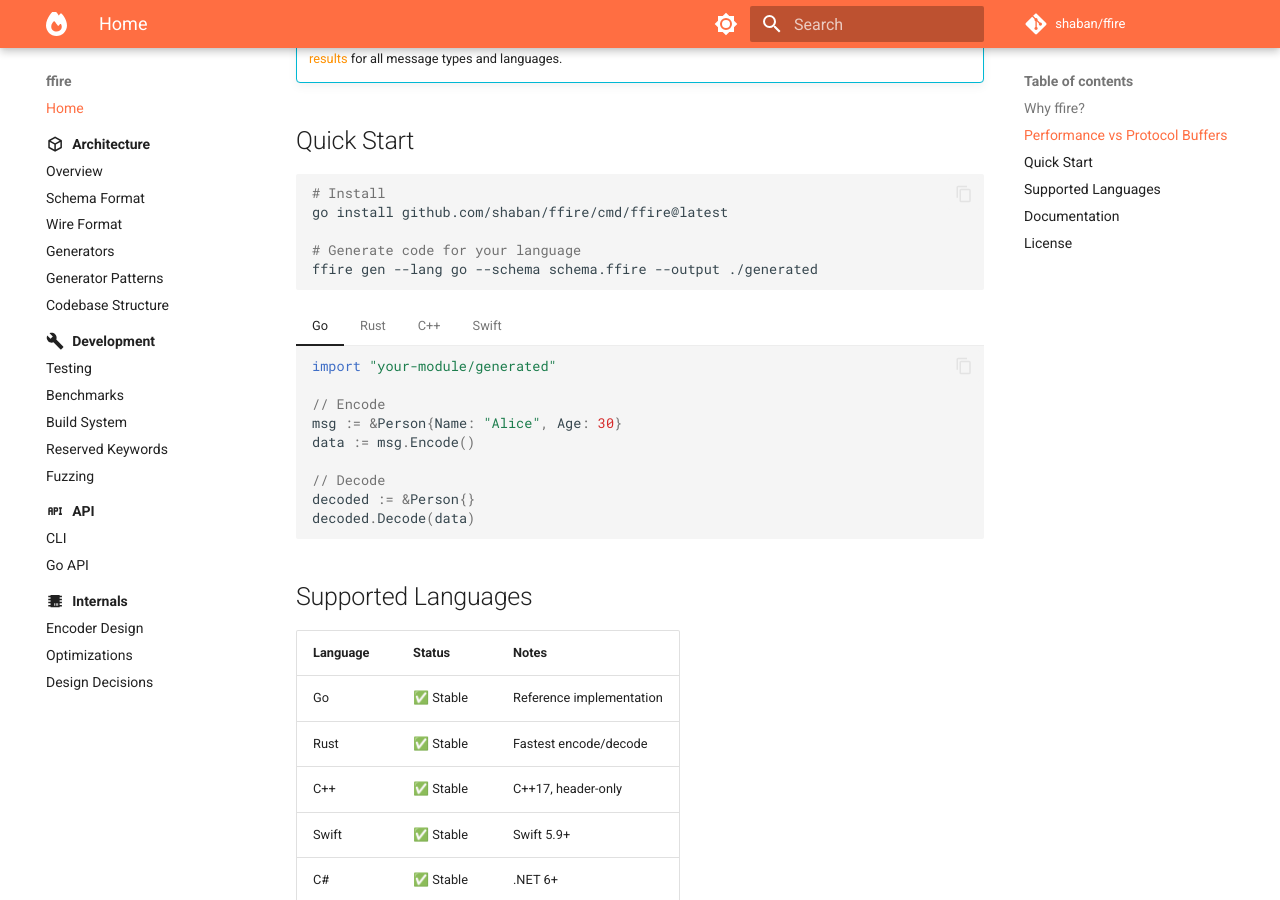
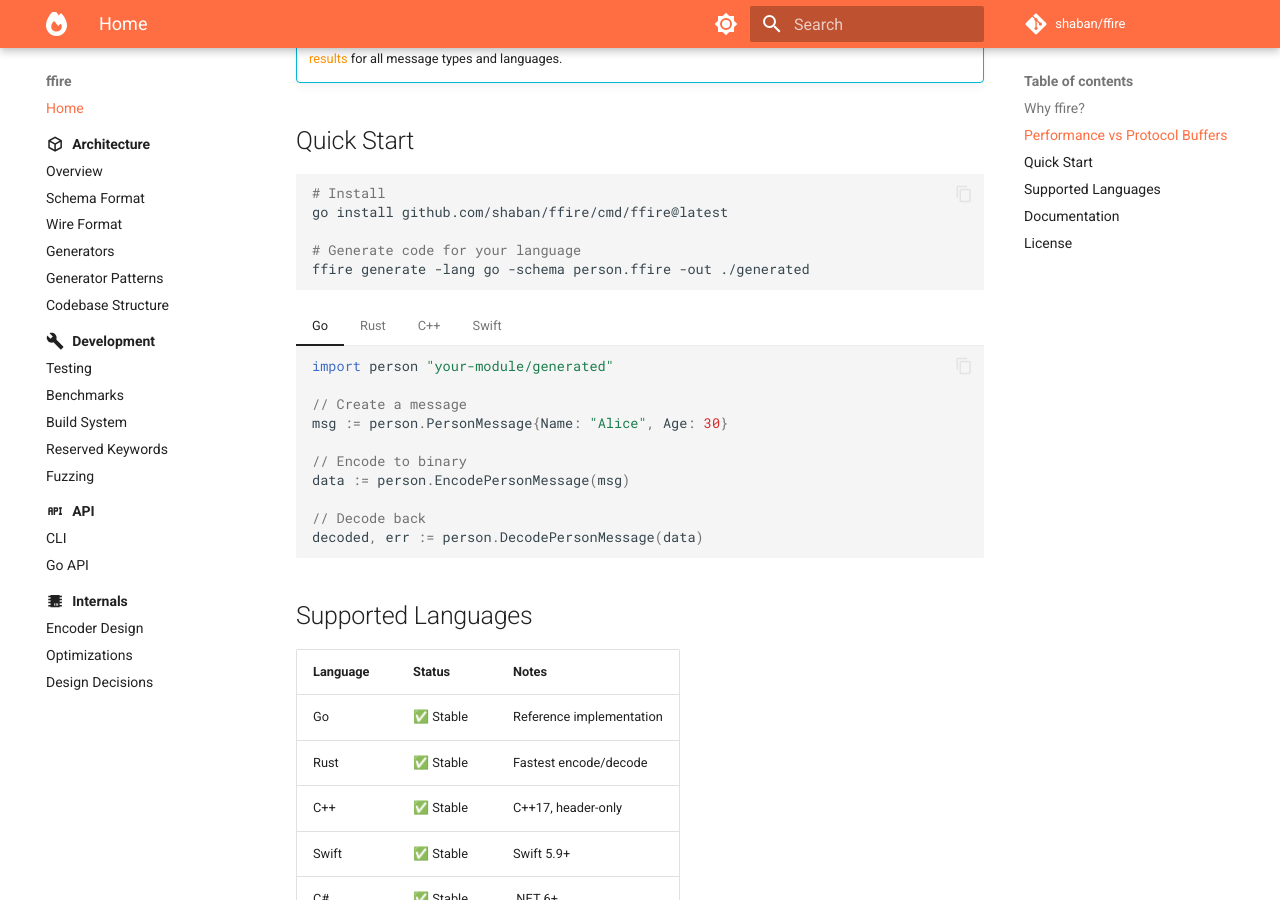
Before and after one commit to shaban/ffire, an MkDocs documentation site: the page built from docs/index.md, in a window 1280 px wide and 900 px high, scrolled down 1835 px. Built offline with MkDocs 1.6.1 and Material for MkDocs 9.7.7, drawn with Linux system fonts in a browser that asks for light colours; comment, search, counter and statistics services are not loaded.

Commit message:
Add quickstart example with verified code
- examples/quickstart/ with working Go roundtrip example
- Update docs to match actual generated API
- Fix CLI command in docs (generate not gen, -out not --output)
- Verified: go run examples/quickstart/main.go works

````diff
--- a/docs/index.md
+++ b/docs/index.md
@@ -60,57 +60,64 @@ Optional fields with mixed types:
 go install github.com/shaban/ffire/cmd/ffire@latest
 
 # Generate code for your language
-ffire gen --lang go --schema schema.ffire --output ./generated
+ffire generate -lang go -schema person.ffire -out ./generated
 ```
 
 === "Go"
     ```go
-    import "your-module/generated"
+    import person "your-module/generated"
 
-    // Encode
-    msg := &Person{Name: "Alice", Age: 30}
-    data := msg.Encode()
+    // Create a message
+    msg := person.PersonMessage{Name: "Alice", Age: 30}
 
-    // Decode
-    decoded := &Person{}
-    decoded.Decode(data)
+    // Encode to binary
+    data := person.EncodePersonMessage(msg)
+
+    // Decode back
+    decoded, err := person.DecodePersonMessage(data)
     ```
 
 === "Rust"
     ```rust
-    use generated::Person;
+    use person::PersonMessage;
 
-    // Encode
-    let msg = Person { name: "Alice".into(), age: 30 };
+    // Create a message
+    let msg = PersonMessage { name: "Alice".into(), age: 30 };
+
+    // Encode to binary
     let data = msg.encode();
 
-    // Decode
-    let decoded = Person::decode(&data)?;
+    // Decode back
+    let decoded = PersonMessage::decode(&data)?;
     ```
 
 === "C++"
     ```cpp
-    #include "generated/person.hpp"
+    #include "generated.hpp"
 
-    // Encode
-    Person msg{"Alice", 30};
+    // Create a message
+    PersonMessage msg{"Alice", 30};
+
+    // Encode to binary
     auto data = msg.encode();
 
-    // Decode
-    Person decoded;
+    // Decode back
+    PersonMessage decoded;
     decoded.decode(data);
     ```
 
 === "Swift"
     ```swift
-    import Generated
+    import Person
 
-    // Encode
-    let msg = Person(name: "Alice", age: 30)
+    // Create a message
+    let msg = PersonMessage(name: "Alice", age: 30)
+
+    // Encode to binary
     let data = msg.encode()
 
-    // Decode
-    let decoded = try Person.decode(data)
+    // Decode back
+    let decoded = try PersonMessage.decode(from: data)
     ```
 
 ## Supported Languages
````
Also changed, not shown: 3 other files.
